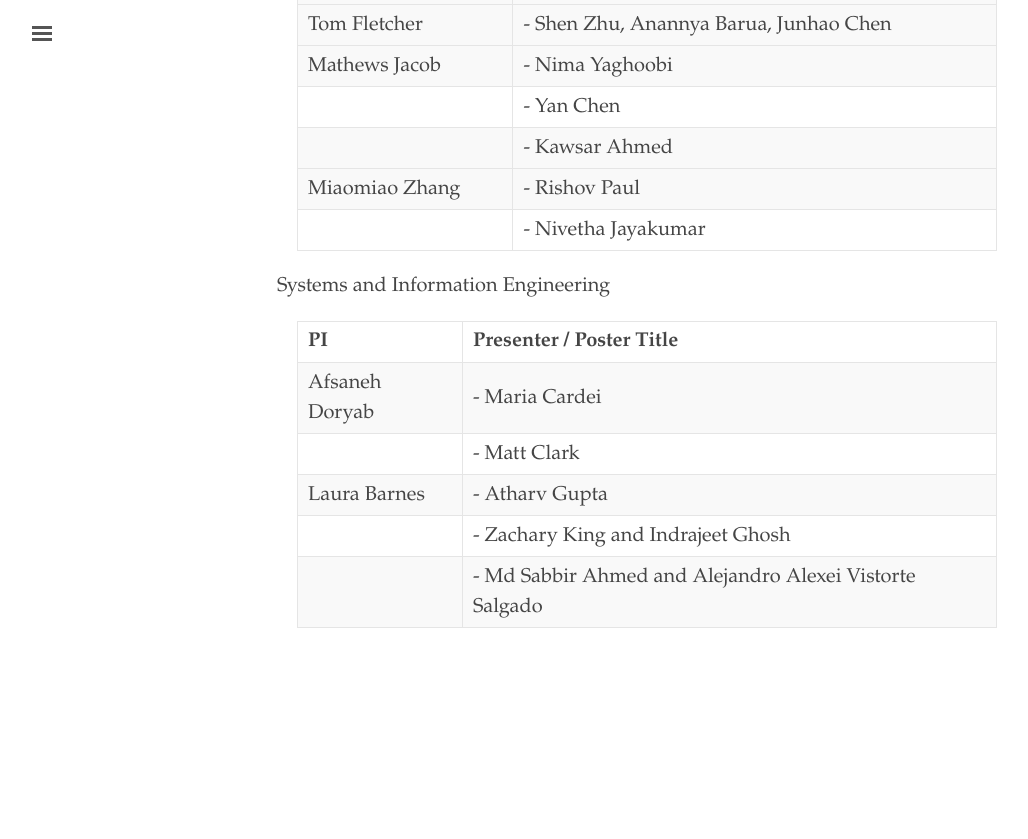
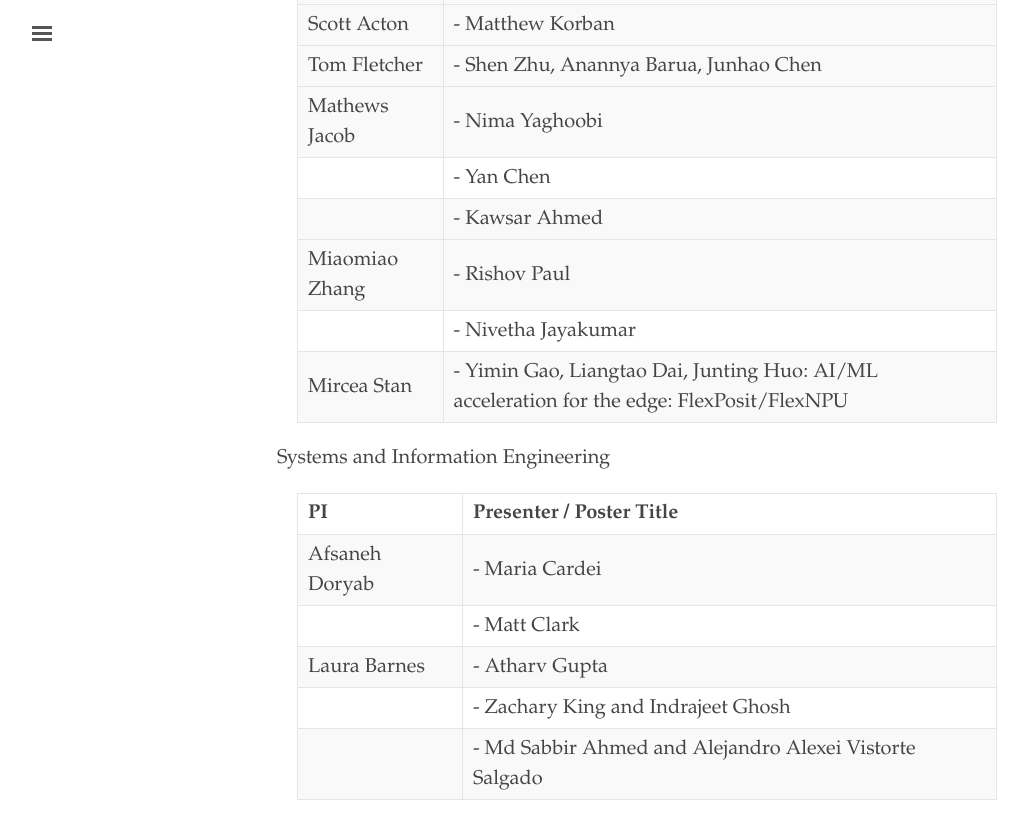
Before and after one commit to uvaml/uvaml.github.io, a Jekyll site: the page built from _texts/2026-10-08.md, in a window 1280 px wide and 900 px high, scrolled down 2249 px. Shown: the top 839 px of the window, without its empty margins (3-1031 px from the left). Built offline with Jekyll 4.4.1, drawn with Linux system fonts in a browser that asks for light colours; before the commit the page ends 2977 px from its top, so only the background shows below that.

Commit message:
add posters

```diff
--- a/_texts/2026-10-08.md
+++ b/_texts/2026-10-08.md
@@ -83,6 +84,8 @@ The goal of the resource fair is to encourage collaboration between labs and gra
   | Miaomiao Zhang   | - Rishov Paul              |
   |                  | - Nivetha Jayakumar        |
   |------------------|----------------------------|
+  | Mircea Stan      | - Yimin Gao, Liangtao Dai, Junting Huo: AI/ML acceleration for the edge: FlexPosit/FlexNPU |
+  |------------------|----------------------------|
 
 - Systems and Information Engineering
 
```
Also changed, not shown: other parts of _texts/2026-10-08.md (+1 -0 lines).
